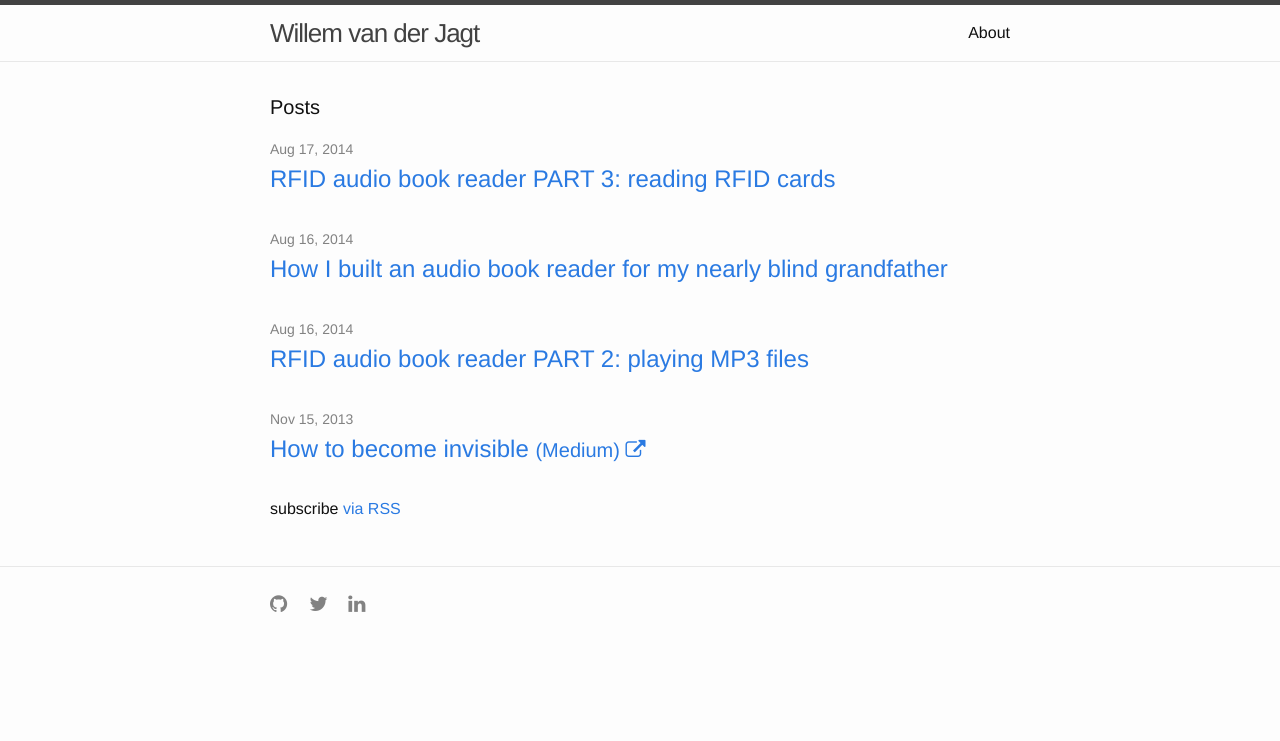
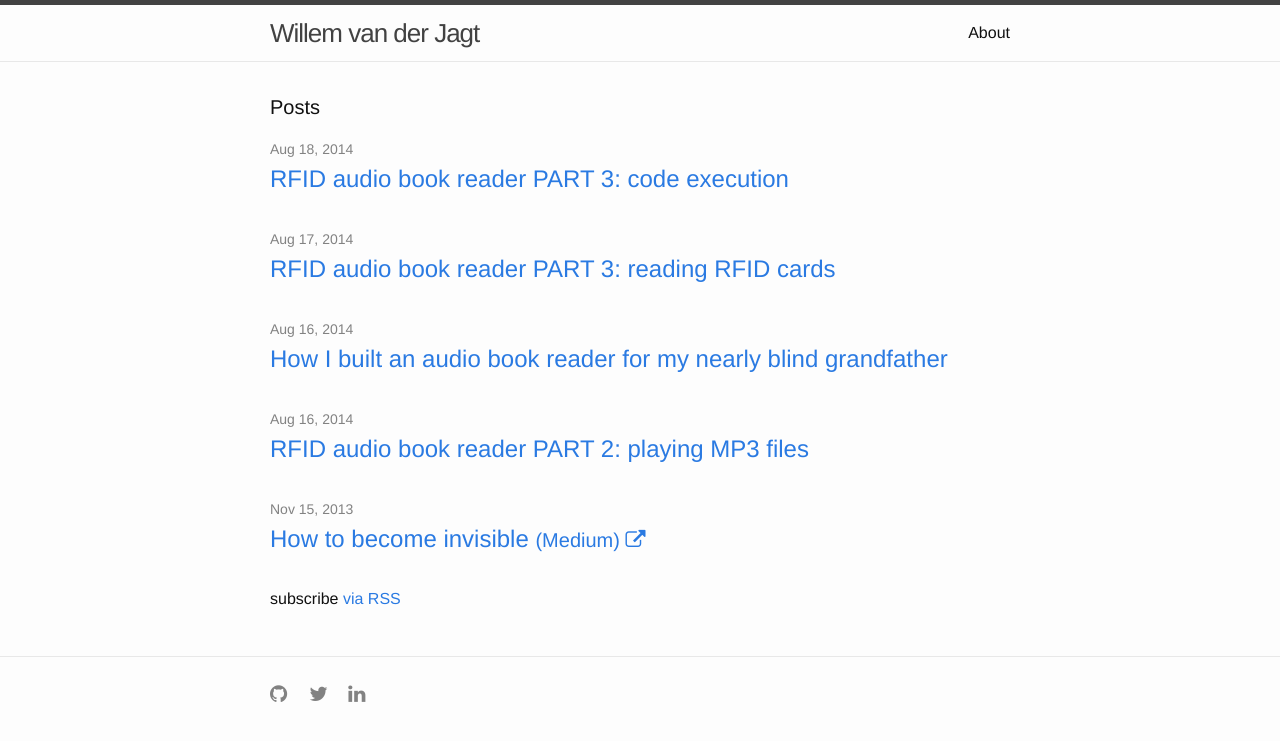
Before and after one commit to wkjagt/wkjagt.github.io, a Jekyll site: the page built from index.html, in a window 1280 px wide. Shown: the top 741 px of the page. Built offline with Jekyll 4.4.1, drawn with Linux system fonts in a browser that asks for light colours; nearby versions of some CDN libraries; part of the change alters nothing that is shown.

Commit message:
start writing about code execution

```diff
--- /dev/null
+++ b/_posts/2014-08-17-audio-book-reader-code-execution.md
@@ -0,0 +1,65 @@
+---
+layout: post
+title:  "RFID audio book reader PART 3: code execution"
+date:   2014-08-18 15:53:50
+---
+
+In the last two posts I described how I setup the Raspberry Pi to read MP3 files, and how I connected the RFID reader to read cards. Using Python code to wait for an RFID card of the reader was also covered. We'll also take a look at how the buttons work.
+
+
+## How it all starts
+
+When the Raspberry Pi that powers the audio book reader boots, it starts a service called [supervisord](http://supervisord.org/). Supervisord is a process that can be configured to keep other processes running. If, for whatever reason, the code on the Raspberry Pi crashes, supervisord will notice and restart it. An advantage of using supervisord is that it daemonizes my code, so I don't have to worry about daemonizing it myself (if you were to run the python code from the command line, it would stay in the foreground). Supervisord is also configured to start [`main.py`](https://github.com/wkjagt/BookPlayer/blob/1.0/main.py) as soon as the RPi boots, making the reader ready to be used.
+
+
+## The main loop
+
+Let's take a look at this file. If we execute `main.py`, it will create an instance of `BookReader` and call the `loop` method on it. Important to understand here are the following lines:
+
+{% highlight python %}
+def loop(self):
+    while True:
+        rfid_card = self.rfid_reader.read()
+
+        if not rfid_card:
+            continue
+{% endhighlight %}
+
+I left most of the code out, but the above lines show that this function enters in an endless loop (you can see the complete method [here](https://github.com/wkjagt/BookPlayer/blob/1.0/main.py#L87)). In each iteration of the loop, the `read` method is called on the `rfid_reader` object that is set on the book reader object. The code for the object that represents the RFID reader can be found [here](https://github.com/wkjagt/BookPlayer/blob/1.0/rfid.py). The most important lines in this method (leaving out some error handling) are:
+
+ {% highlight python %}
+ def read(self):
+     rcv = self.port.read(self.string_length)
+
+     if not rcv:
+         return None
+
+     tag = { "raw" : rcv,
+             "mfr" : int(rcv[1:5], 16),
+             "id" : int(rcv[5:11], 16),
+             "chk" : int(rcv[11:13], 16)}
+
+     return Card(tag)
+{% endhighlight %}
+
+
+We see that serial data is being read from `self.port`, which is an instance of `serial.Serial` (and was instantiated [here](https://github.com/wkjagt/BookPlayer/blob/1.0/rfid.py#L29)). This port was setup with a timeout of one second, which means this line of code will block for a maximum of one second. If during that second serial data was received on the port, the `rcv` variable will contain that data which is then used to instantiate and return a `Card` object (found [here](https://github.com/wkjagt/BookPlayer/blob/1.0/rfid.py#L55)). If no data was returned, the `rcv` value will contain a `None` object. You may remember from the [last post]({% post_url 2014-08-17-audio-book-reader-reading-rfid %}) that putting an RFID card on the reader only causes the id to be sent once. This means that this `read` method will almosy always block for precisely one second.
+
+## Interrupts
+
+The simplest way to check if a button is pressed, is to keep checking the state of the button in a loop, and wait for it to change. However, if the main loop spends most of its time being blocked by waiting on data on the serial port, we can't really use this loop to see if my grandfather has pressed a button because a button press is usually a lot shorter than one second so we may miss it if the button is pressed and released within the second that the loop was blocked on the serial port.
+
+This is where interrupts come into play. You can read all about interrupts [here](http://en.wikipedia.org/wiki/Interrupt) but the main idea is that instead of continously checking the state of button ourselves from the code, we can use the button to send a signal to the processor and only act if this happens. If we take a look at the `setup_gpio` method in the `BookReader` class, we see how this is setup for the buttons of the book reader ([here](https://github.com/wkjagt/BookPlayer/blob/1.0/main.py#L59)). This method loops through the config values to setup each button. If we were to extract the setup of one of the buttons, it would look like this (I'm leaving out the last arguments on purpose, because they're not relevant just yet):
+
+{% highlight python %}
+GPIO.setup(9, GPIO.IN)
+GPIO.add_event_detect(9, GPIO.FALLING, callback=self.player.rewind)
+{% endhighlight %}
+
+In the first line, we're setting up pin 9 (which is one of the physical pins on the RPi board) to be an input. After that we're setting up this pin to listen to interrupts using the `add_event_detect` method. The second argument here (`GPIO.FALLING`) says we want to listen for an *edge triggered* interrupt, and more specifically the transition of the voltage on the pin *from high to low* (the *falling edge*). If this happens, we want to call the `rewind` method on the `player` object that is set on the book reader object. In short: if the voltage on pin 9 drops from high to low, we call `self.player.rewind`.
+
+The other three buttons function in the exact same way. They're all connected to their own pin, and all have their own callback on the `self.player` object.
+
+## Threads and thread safety
+
+The main loop described above runs in the main thread of the program. It keeps looping and blocking on the serial port. If an interrupt occurs on one of the button's pins a seperate thread is created to execute the code of the callback, in parallel with the main thread. This means that the main loop is not blocking the new thread. If for example, the pause button is pressed, a new thread is created, and the `pause` method is executed, which sends an instruction to the mpd server (that's playing the audio) to tell it to pause.
--- a/_posts/2014-08-17-audio-book-reader-reading-rfid.md
+++ b/_posts/2014-08-17-audio-book-reader-reading-rfid.md
@@ -42,4 +42,4 @@ Even though this will successfully display the raw data from the RFID tag, it's
 
 Reading the RFID cards was easy, but as soon as I saw how the reader worked, I realized there was a flaw in my plan. I really wanted the play and pause of the audio playback to be controlled by the RFID card only. Placing the card on top would start playing the corresponding book, and removing it would pause it. I assumed I could "ping" the RFID reader for the id of the card within its range, but instead of this, the reader sends the id of the card over serial as soon as it's in range, and it does this only once. This meant I needed an additional button on the reader to be able to pause / resume playback. A small deception but four buttons is still very acceptable.
 
-A short post, but it pretty much rounds up the implementation of the RFID reader in this project. In a next post I'll describe the implementation of the buttons.
+A short post, but it pretty much rounds up the implementation of the RFID reader in this project. In the [next post]({%post_url 2014-08-18-audio-book-reader-code-execution %}) I'll describe in big lines how the code executes.
```
